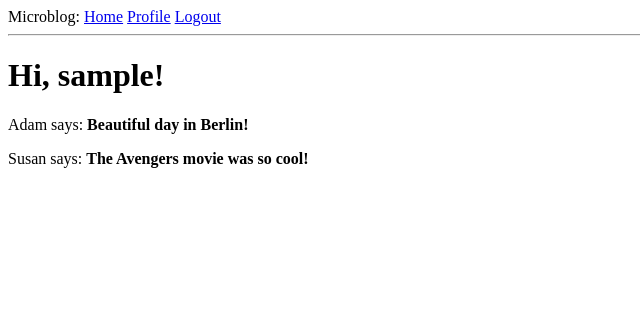
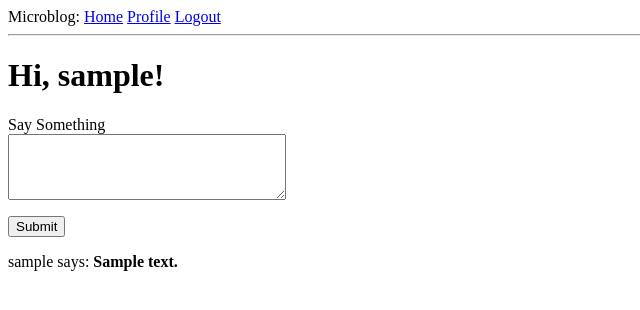
Before and after one commit to JPetsis/FlaskBlog, a Flask app: page / in a window 1280 px wide. Shown: the top 310 px of the page, without its empty margins (0-640 px from the left). Run offline with Flask 2, Linux system fonts and the light colour scheme; a user stored in the database is signed in; tables that the repository leaves empty hold one stand-in row (values such as "Sample post").

Commit message:
display and submission of posts

```diff
--- a/app/forms.py
+++ b/app/forms.py
@@ -45,3 +45,10 @@ class EditProfileForm(FlaskForm):
             user = User.query.filter_by(username=self.username.data).first()
             if user is not None:
                 raise ValidationError("Please use a different username.")
+
+
+class PostForm(FlaskForm):
+    post = TextAreaField(
+        "Say Something", validators=[DataRequired(), Length(min=1, max=140)]
+    )
+    submit = SubmitField("Submit")
--- a/app/routes.py
+++ b/app/routes.py
@@ -1,22 +1,25 @@
 from flask import render_template, flash, redirect, url_for, request
 from app import app, db
-from app.forms import LoginForm, RegistrationForm, EditProfileForm
+from app.forms import LoginForm, RegistrationForm, EditProfileForm, PostForm
 from flask_login import current_user, login_user, logout_user, login_required
-from app.models import User
+from app.models import User, Post
 from werkzeug.urls import url_parse
 from datetime import datetime
 
 
-@app.route("/")
-@app.route("/index")
+@app.route("/", methods=["GET", "POST"])
+@app.route("/index", methods=["GET", "POST"])
 @login_required
 def index():
-    user = {"username": "John"}
-    posts = [
-        {"author": {"username": "Adam"}, "body": "Beautiful day in Berlin!"},
-        {"author": {"username": "Susan"}, "body": "The Avengers movie was so cool!"},
-    ]
-    return render_template("index.html", title="Home Page", posts=posts)
+    form = PostForm()
+    if form.validate_on_submit():
+        post = Post(body=form.post.data, author=current_user)
+        db.session.add(post)
+        db.session.commit()
+        flash("Your post is now live")
+        return redirect(url_for("index"))
+    posts = current_user.followed_posts().all()
+    return render_template("index.html", title="Home Page", form=form, posts=posts)
 
 
 @app.route("/login", methods=["GET", "POST"])
--- a/app/templates/index.html
+++ b/app/templates/index.html
@@ -1,8 +1,16 @@
-{% extends "base.html" %}
-
-{% block content %}
-    <h1>Hi, {{ current_user.username }}!</h1>
-    {% for post in posts %}
-    <div><p>{{ post.author.username }} says: <b>{{ post.body }}</b></p></div>
+{% extends "base.html" %} {% block content %}
+<h1>Hi, {{ current_user.username }}!</h1>
+<form action="" method="post">
+  {{ form.hidden_tag() }}
+  <p>
+    {{ form.post.label }}<br />
+    {{ form.post(cols=32, rows=4) }}<br />
+    {% for error in form.post.errors %}
+    <span style="color: red;">[{{ error }}]</span>
     {% endfor %}
-{% endblock %}
+  </p>
+  <p>{{ form.submit() }}</p>
+</form>
+{% for post in posts %}
+<p>{{ post.author.username }} says: <b>{{ post.body }}</b></p>
+{% endfor %} {% endblock %}
```
Also changed, not shown: app.db.
